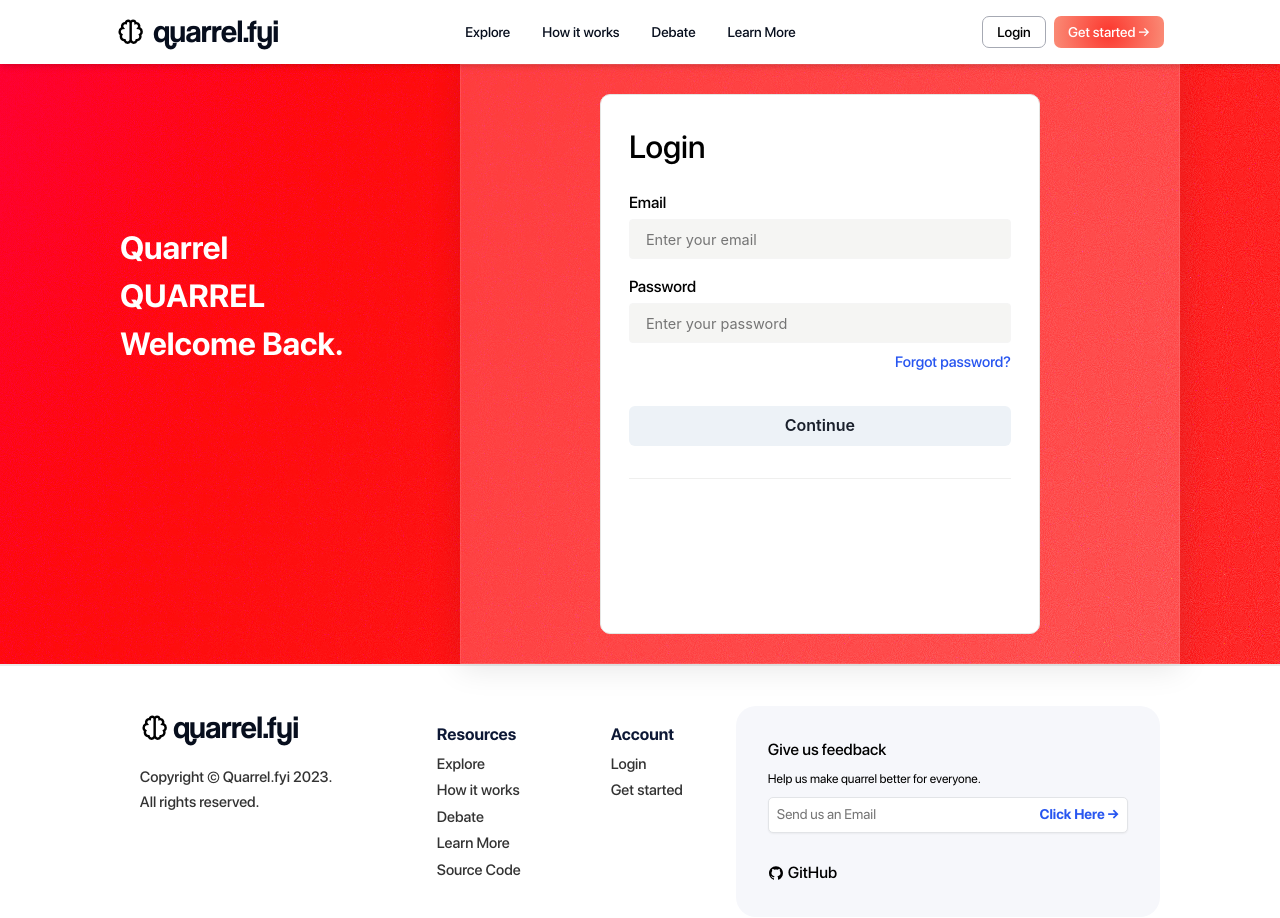
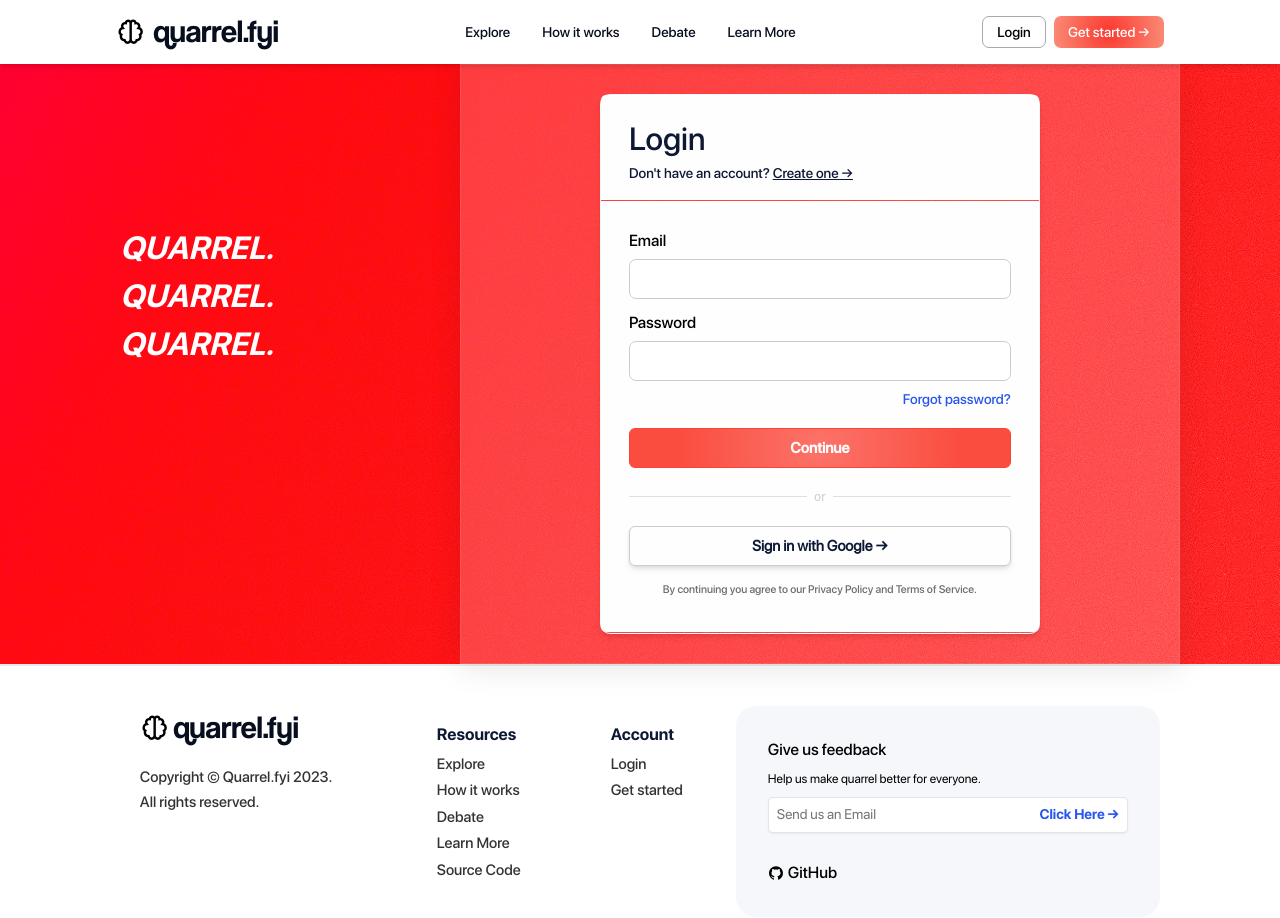
Before and after one commit to matthibbs7/quarrel-web, a Next.js app: page /login in a window 1280 px wide. Shown: the top 918 px of the page. Built offline with nearby package versions, Linux system fonts and the light colour scheme.

Commit message:
login page done

```diff
--- a/src/components/WindowWrapper/WindowWrapper.tsx
+++ b/src/components/WindowWrapper/WindowWrapper.tsx
@@ -11,7 +11,7 @@ const WindowWrapper:React.FC<Props> = ({ children, bg, cls }) => {
 
     return (
         <Flex zIndex={1} align='center' direction="column" w='100%'>
-            <Flex className={cls} w='100%' h='100%'>
+            <Flex className='noise' w='100%' h='100%'>
 
             </Flex>
             <Flex justify='center' direction="column" w='100%' maxW='1080px'>
--- a/src/pages/login.tsx
+++ b/src/pages/login.tsx
@@ -1,25 +1,42 @@
 import React from 'react';
 import { Button, Divider, Flex, Input, Text } from '@chakra-ui/react';
 import WindowWrapper from '@/components/WindowWrapper/WindowWrapper';
+import { useRouter } from 'next/router';
 export default function Login() {
+    const router = useRouter();
     return (
         <WindowWrapper cls="noise">
             <Flex className="noise-child"  zIndex={2} w='100%' h='600px'>
                 <Flex direction='column' display={['none', 'none', 'flex', 'flex']} w='33.33%' h='100%' pt={40}>
-                    <Text ml={5} color='white' fontFamily='SFPROBOLD' fontSize='24pt'>Quarrel</Text>
-                    <Text ml={5} color='white' fontFamily='SFPROBOLD' fontSize='24pt'>QUARREL</Text>
-                    <Text ml={5} color='white' fontFamily='SFPROBOLD' fontSize='24pt'>Welcome Back.</Text>
+                    <Text ml={5} color='white' fontFamily='SFPROBOLD' fontSize='24pt' fontStyle='italic'>QUARREL.</Text>
+                    <Text ml={5} color='white' fontFamily='SFPROBOLD' fontSize='24pt' fontStyle='italic'>QUARREL.</Text>
+                    <Text ml={5} color='white' fontFamily='SFPROBOLD' fontSize='24pt' fontStyle='italic'>QUARREL.</Text>
                 </Flex>
                 <Flex zIndex={5} align='center' justify='center' direction='column' w={['100%', '100%', '66.66%', '66.66%']} h='100%' bg='rgba(255, 255, 255, 0.2);' border='1px solid rgba(255, 255, 255, 0.1);' shadow='0 4px 30px rgba(0, 0, 0, 0.1);' backdropFilter='blur(0.4px);'>
-                    <Flex direction='column' w={['368px', '440px']} h='540px' p={7} bg='white' border='1.5px solid #E5E5E3' borderRadius={10} style={{filter: 'none !important;'}}>
-                        <Text mb={5} fontFamily='SFPROB1' fontSize='24pt'>Login</Text>
-                        <Text mb={1} fontFamily='SFPROB1'>Email</Text>
-                        <Input fontSize='14.5px' bg='#F5F5F3' border='1px solid #F5F5F5' borderRadius={4} _placeholder={{color: '#757575'}} placeholder='Enter your email' />
-                        <Text mt={4} mb={1} fontFamily='SFPROB1'>Password</Text>
-                        <Input mb={2} fontSize='14.5px' bg='#F5F5F3' border='1px solid #F5F5F5' borderRadius={4} _placeholder={{color: '#757575'}} placeholder='Enter your password' />
-                        <Text mb={8} ml='auto' color='#2755F0' fontFamily='SFPROB1' fontSize='15px' _hover={{cursor: 'pointer'}}>Forgot password?</Text>
-                        <Button mb={8}>Continue</Button>
-                        <Divider />
+                    <Flex direction='column' w={['368px', '440px']} h='540px' border='1.5px solid #F7F8F9' borderRadius={10} shadow='md' style={{filter: 'none !important;'}}>
+                        <Flex direction='column' p={7} bg='#FEFEFF' borderBottom='1px solid clear' borderTopRadius={5}>
+                            <Text mt={-2} color='#0D1835' fontFamily='SFPROB1' fontSize='24pt'>Login</Text>
+                            <Text as='span' mb={-3} color='#0D1835' fontFamily='SFPROB1' fontSize='14px'>Don{'\''}t have an account?&nbsp;<Text as='span' textDecoration='underline' _hover={{cursor: 'pointer'}} onClick={() => router.push('/signup')}>Create one →</Text></Text>
+                        </Flex>
+                        <Flex w='100%' h='0.5px' bg='none'>Test</Flex>
+                        <Flex direction='column' mt={0} p={7} bg='#FEFEFF' borderBottomRadius={5}>
+                            <Text mb={1} fontFamily='SFPROB1' fontSize='16px'>Email</Text>
+                            {/* <Input fontSize='14.5px' bg='#F5F5F3' border='1px solid #F5F5F5' borderRadius={4} _placeholder={{color: '#757575'}} placeholder='Enter your email' /> */}
+                            <Input mt={0.5} color='#1b2642' fontFamily='SFPRO' fontSize='16.5px' bg='white' border='1px solid #CCCCCC' borderRadius={7} shadow='none' _hover={{border: '1px solid #6785F5'}} _active={{border: '1px solid #6785F5'}} _focus={{border: '1px solid #6785F5', boxShadow: 'none'}} _placeholder={{color: '#acacac'}} placeholder="" type='email' />
+                            <Text mt={3} mb={1} fontFamily='SFPROB1' fontSize='16px'>Password</Text>
+                            <Input mt={0.5} mb={2} color='#1b2642' fontFamily='SFPROB1' fontSize='16px' bg='white' border='1px solid #CCCCCC' borderRadius={7} shadow='none' _hover={{border: '1px solid #6785F5'}} _active={{border: '1px solid #6785F5'}} _focus={{border: '1px solid #6785F5', boxShadow: 'none'}} _placeholder={{color: '#acacac'}} placeholder="" type='password' />
+                            <Text mb={4} ml='auto' color='#2755F0' fontFamily='SFPROB1' fontSize='14px' _hover={{cursor: 'pointer'}} onClick={() => router.push('/reset-password')}>Forgot password?</Text>
+                            <Button mt={0.5} color='white' fontFamily='SFPROB1' fontSize='15px' bg='radial-gradient(circle, rgba(252,115,105,1) 0%, rgba(250,77,64,1) 74%);' border='1px solid #FB453A' _hover={{bg: 'radial-gradient(circle, rgba(252,115,105,1) 0%, rgba(250,77,64,1) 74%);'}}>Continue</Button>
+
+                            <Flex align='center' mt={5}>
+                                <Divider borderColor='#CCCCCC' />
+                                <Text color='#ccc' fontSize='12px'>&nbsp;&nbsp;or&nbsp;&nbsp;</Text>
+                                <Divider borderColor='#CCCCCC' />
+                            </Flex>
+                            <Button mt={5} color='#0D1835' fontFamily='SFPRO' fontSize='15px' bg='#FEFEFF' border='1px solid #ccc' shadow='md' _hover={{bg: '#F9F9FA'}}>Sign in with Google →</Button>
+                            {/* <Button mb={8} color='white' fontFamily='SFPROB1' fontSize='15px' bg='radial-gradient(circle, rgba(252,55,46,1) 0%, rgba(250,140,119,1) 100%)' border='1px solid #FB453A'>Sign in with GitHub →</Button> */}
+                            <Text mt={4} mr='auto' mb={1.5} ml='auto' color='#6D6D6F' fontFamily='SFPROB1' fontSize='11px'>By continuing you agree to our Privacy Policy and Terms of Service.</Text>
+                        </Flex>
                     </Flex>
                 </Flex>
             </Flex>
```
Also changed, not shown: src/styles/global.css (+17 -6 lines), src/bg.svg (added), src/bg2.svg (added).
